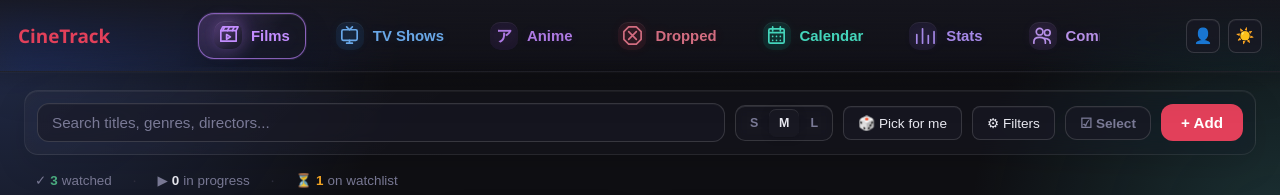
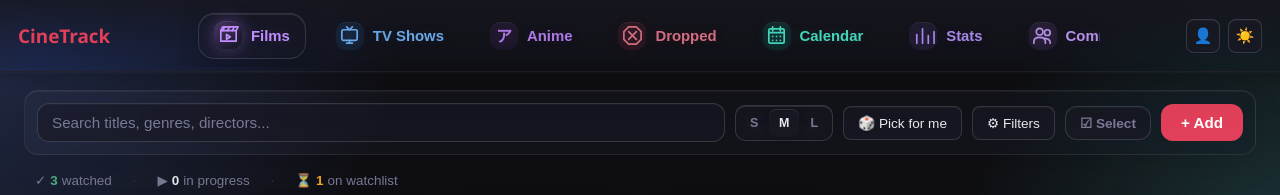
Before and after one commit to sore1331-ctrl/cinetrack, a website: page index.html in a window 1280 px wide. Shown: the top 195 px of the page. Drawn offline with nearby package versions, Linux system fonts and the light colour scheme; no server answers.

Commit message:
Remove outer tab glow artifact

```diff
--- a/style.css
+++ b/style.css
@@ -4304,9 +4304,7 @@ main {
 }
 :root[data-glass="ultra"] {
   --nav-pill-alpha: .16;
-  --nav-pill-shadow:
-    0 18px 42px rgba(0,0,0,.28),
-    0 0 34px color-mix(in srgb, var(--tab-accent, var(--accent)) 22%, transparent);
+  --nav-pill-shadow: 0 12px 26px rgba(0,0,0,.16);
 }
 
 .type-tab[data-type="movie"]     { --tab-accent: #b879ff; }
@@ -4440,10 +4438,8 @@ main {
   .type-tab::before {
     inset: 0;
     border-radius: inherit;
-    background:
-      linear-gradient(135deg, color-mix(in srgb, var(--tab-accent) 12%, transparent), transparent 58%),
-      color-mix(in srgb, var(--glass-bg) 36%, transparent);
-    border: 1px solid color-mix(in srgb, var(--tab-accent) 28%, var(--glass-border));
+    background: color-mix(in srgb, var(--glass-bg) 36%, transparent);
+    border: 1px solid color-mix(in srgb, var(--glass-border) 78%, transparent);
     box-shadow: inset 0 1px 0 color-mix(in srgb, var(--glass-highlight) 72%, transparent);
   }
 
@@ -4455,9 +4451,7 @@ main {
 
   .type-tab:hover::before {
     opacity: .82;
-    background:
-      linear-gradient(135deg, color-mix(in srgb, var(--tab-accent) 18%, transparent), transparent 60%),
-      color-mix(in srgb, var(--glass-bg) 46%, transparent);
+    background: color-mix(in srgb, var(--glass-bg) 46%, transparent);
   }
 
   .type-tab.active,
@@ -4471,13 +4465,10 @@ main {
 
   .type-tab.active::before {
     opacity: 1;
-    background:
-      linear-gradient(135deg, color-mix(in srgb, var(--tab-accent) 22%, transparent), transparent 62%),
-      color-mix(in srgb, var(--glass-bg) 58%, transparent);
-    border-color: color-mix(in srgb, var(--tab-accent) 58%, var(--glass-border));
+    background: color-mix(in srgb, var(--glass-bg) 58%, transparent);
+    border-color: color-mix(in srgb, var(--glass-border) 92%, transparent);
     box-shadow:
       inset 0 1px 0 color-mix(in srgb, var(--glass-highlight) 85%, transparent),
-      0 0 0 1px color-mix(in srgb, var(--tab-accent) 12%, transparent),
       var(--nav-pill-shadow);
   }
 
```
